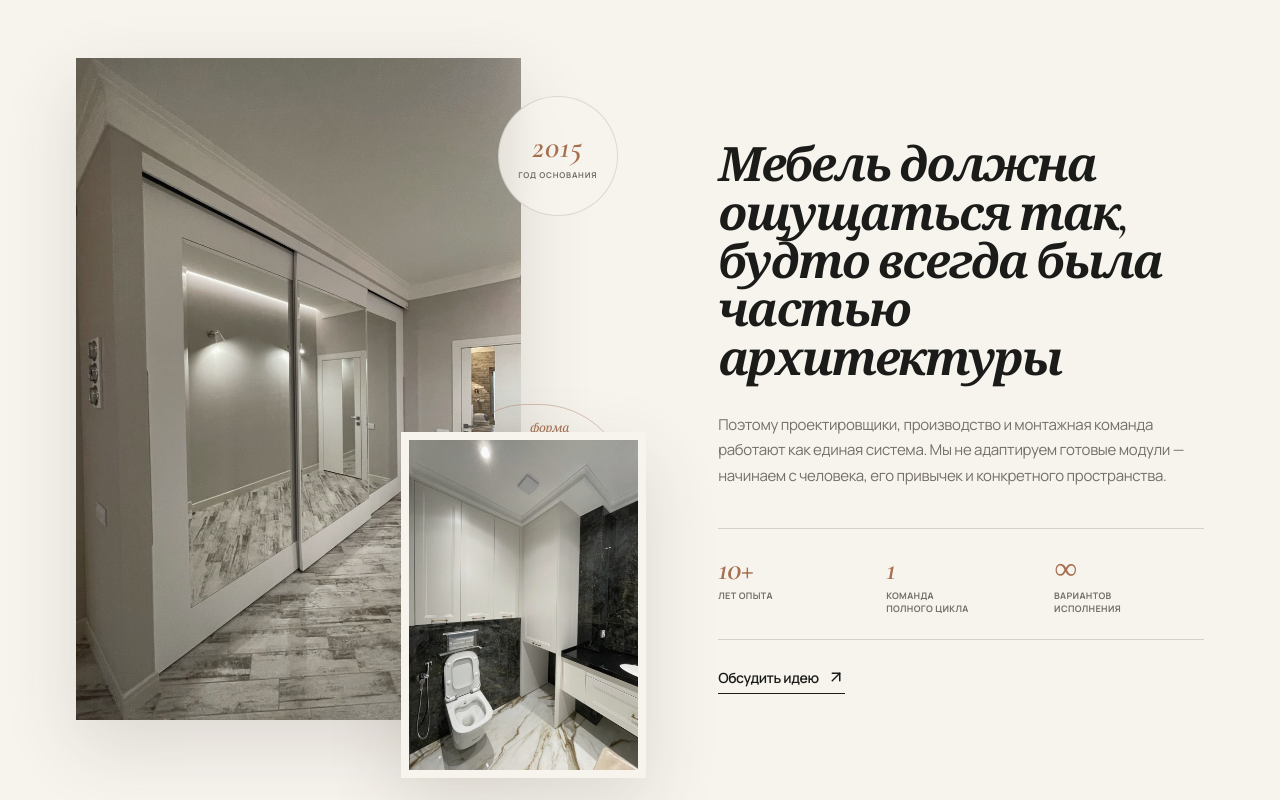
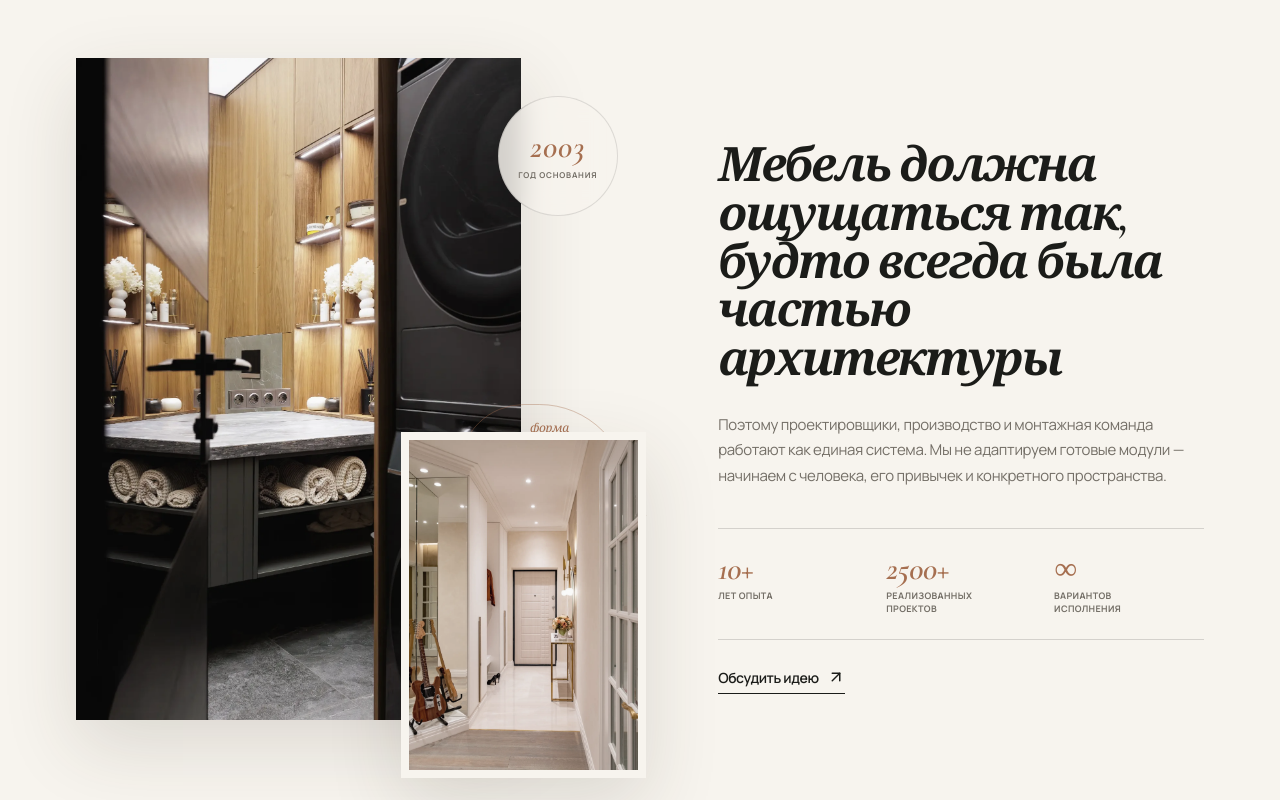
Before and after one commit to ikhmelevskiy02-web/khmelevskiy-furniture-studio, a React (Vite) app: page / in a window 1280 px wide. Shown: the part 8840-9640 px from the top of the page. Built offline with nearby package versions, Linux system fonts and the light colour scheme.

Commit message:
Update studio facts and about images

```diff
--- a/src/App.jsx
+++ b/src/App.jsx
@@ -538,12 +538,12 @@ function About() {
 
       <div className="about-collage">
         <div className="about-image-main">
-          <img src={asset('images/portfolio/house-kayani.jpg')} alt="Интерьер, реализованный Khmelevsky Furniture Studio" loading="lazy" />
+          <img src={asset('images/about/about-architecture-laundry.webp')} alt="Индивидуальная мебель в постирочной" loading="lazy" />
         </div>
         <div className="about-image-float">
-          <img src={asset('images/portfolio/apt-siversa.jpg')} alt="Деталь авторского интерьера" loading="lazy" />
+          <img src={asset('images/about/about-architecture-hallway.webp')} alt="Встроенная мебель в интерьере прихожей" loading="lazy" />
         </div>
-        <span className="about-stamp"><b>2015</b><small>год основания</small></span>
+        <span className="about-stamp"><b>2003</b><small>год основания</small></span>
         <span className="about-orbit" aria-hidden="true"><i>форма</i><i>материал</i><i>ритм</i></span>
       </div>
 
@@ -552,7 +552,7 @@ function About() {
         <p className="about-text">Поэтому проектировщики, производство и монтажная команда работают как единая система. Мы не адаптируем готовые модули — начинаем с человека, его привычек и конкретного пространства.</p>
         <div className="about-facts">
           <span><b>10+</b><small>лет опыта</small></span>
-          <span><b>1</b><small>команда полного цикла</small></span>
+          <span><b>2500+</b><small>реализованных проектов</small></span>
           <span><b>∞</b><small>вариантов исполнения</small></span>
         </div>
         <a className="text-link" href="#contacts">Обсудить идею <ArrowUpRight size={18} /></a>
```
Also changed, not shown: public/images/about/about-architecture-hallway.webp (added), public/images/about/about-architecture-laundry.webp (added).
